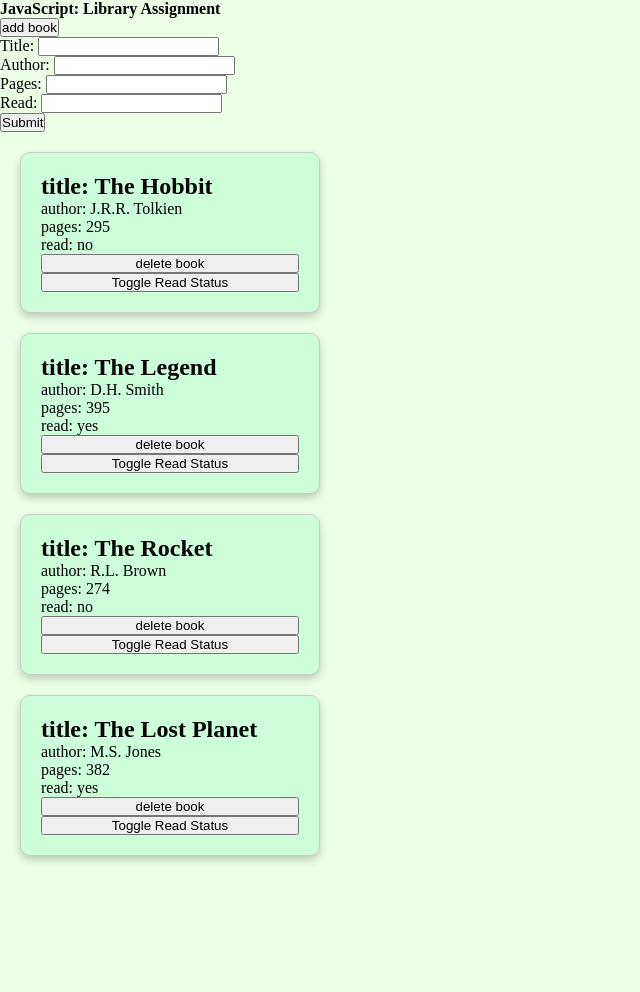
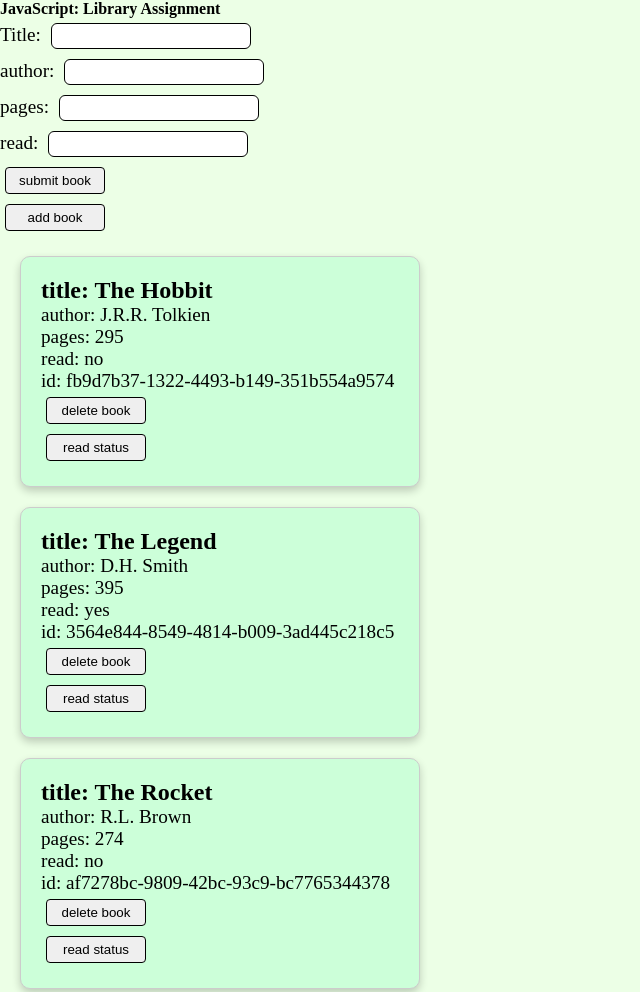
Before and after one commit to PetrosaMan/Odin-Library, a plain HTML site: page index.html in a window 1280 px wide. Shown: the top 992 px of the page, without its empty margins (0-640 px from the left). Before the commit the page ends 876 px from the top, so only its background shows below. Drawn offline with Linux system fonts and the light colour scheme.

Commit message:
Added code for delet book buttons and some basic styles added. Layout to be done next.

```diff
--- a/index.html
+++ b/index.html
@@ -9,8 +9,6 @@
 <body>
     <h4>JavaScript: Library Assignment</h4>
 
-    <button type="button" id="add-book">add book</button>
-
     <form id="book-form" >
         <div>
           <label for="title">Title:</label>
@@ -18,24 +16,24 @@
         </div>
 
         <div>
-          <label for="author">Author:</label>
+          <label for="author">author:</label>
           <input type="text" id="author" name="author" required/>
         </div>
 
         <div>
-          <label for="pages">Pages:</label>
+          <label for="pages">pages:</label>
           <input type="text" id="pages" name="pages" required/>
         </div>
         <div>
-          <label for="read">Read:</label>
+          <label for="read">read:</label>
           <input type="text" id="read" name="read" required/>
         </div>
 
         <div>
-          <button type="submit" id="submit">Submit</button>
+          <button type="submit" id="submit">submit book</button>
         </div>
       </form>
-
+        <button type="button" id="add-book">add book</button>
       <div id="book-container"></div>
 
     <script src="./script.js"></script>
--- a/script.js
+++ b/script.js
@@ -1,4 +1,6 @@
 const myLibrary = [
+  /*Test data for myLibrary*/
+
   new Book(
     "The Hobbit",
     "J.R.R. Tolkien",
@@ -86,8 +88,9 @@ function displayBooks() {
             <p>author: ${book.author}</p>
             <p>pages: ${book.pages}</p>
             <p>read: ${book.read}</p>
+            <p>id: ${book.id}</p>
             <button class="delete-book" type="button">delete book</button>
-            <button class="toggle-read" type="button">Toggle Read Status</button>
+            <button class="toggle-read" type="button">read status</button>
         `;
     bookContainer.appendChild(articleElement);
   });
--- a/style.css
+++ b/style.css
@@ -2,6 +2,10 @@
     box-sizing: border-box;
     margin: 0;
     padding: 0;
+}
+
+p {
+    font-size: 1.2rem;
 }
 
 body{
@@ -9,7 +13,34 @@ body{
 }
 
 #book-form {
-   /*opacity: 0;*/
+   font-size: 1.2rem;
+    /* opacity: 0; */
+   opacity: 1;
+}
+
+#book-form input {
+    margin: 5px;
+    border: 1px solid black;
+    border-radius: 6px;
+    font-size: 1rem;
+    width: 200px;
+    padding: 3px;
+}
+
+#add-book {
+    margin: 5px;
+    border: 1px solid black;
+    border-radius: 4px;
+    width: 100px;
+    padding: 5px;
+}
+
+#submit{
+    margin: 5px;
+    border: 1px solid black;
+    border-radius: 4px;
+    width: 100px;
+    padding: 5px;
 }
 
 .book {
@@ -20,8 +51,24 @@ body{
     border-radius: 10px;
     margin: 20px;
     padding: 20px;
-    width: 300px;
+    width: 400px;
     background-color: #ccffd9;
     box-shadow: 0 4px 8px rgba(0, 0, 0, 0.2);
 
 }
+
+.delete-book {
+    margin: 5px;
+    border: 1px solid black;
+    border-radius: 4px;
+    width: 100px;
+    padding: 5px;
+}
+
+.toggle-read {
+    margin: 5px;
+    border: 1px solid black;
+    border-radius: 4px;
+    width: 100px;
+    padding: 5px;
+}
```
